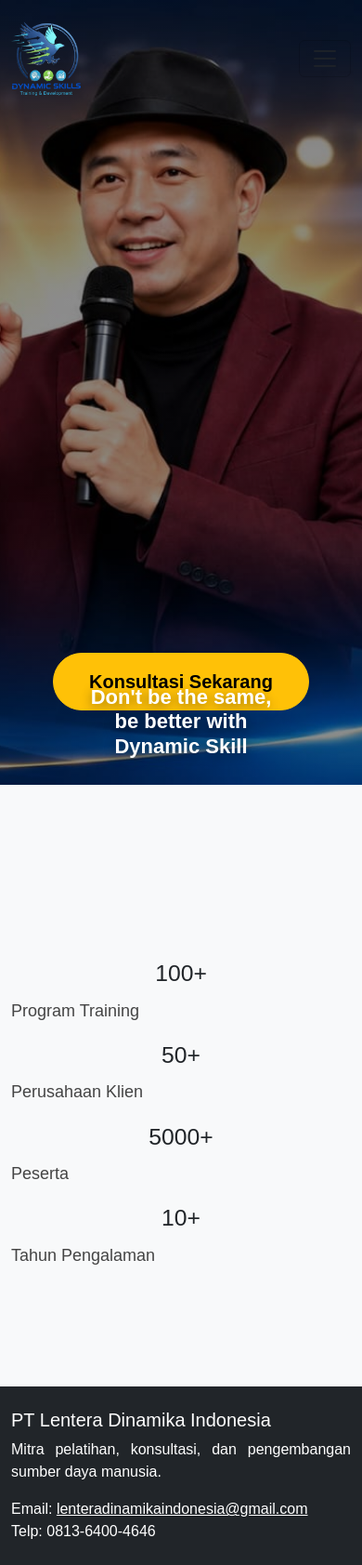
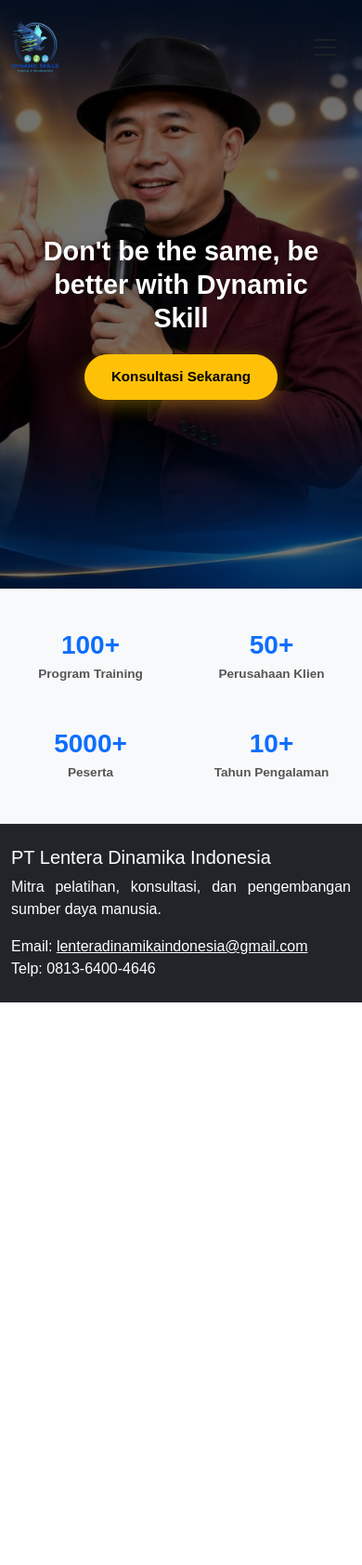
Before and after one commit to Jiefrizal/dynamic-skill, a Flask app: page / in a window 390 px wide. Shown: the whole page at 93% size. After the commit the page ends 1078 px from the top, so only its background shows below. Run offline with Flask 3, Linux system fonts and the light colour scheme.

Commit message:
update website Dynamic Skill

```diff
--- a/static/css/style.css
+++ b/static/css/style.css
@@ -38,16 +38,16 @@
 ================================================== */
 
 .hero{
-    min-height:100vh;
+    min-height:calc(100vh - 80px);
     position:relative;
     display:flex;
-    align-items:flex-end;
+    align-items:center;
     justify-content:center;
     text-align:center;
-    padding:120px 20px 80px;
+    padding:130px 20px 80px;
 
     background-image:
-        linear-gradient(rgba(0,0,0,.45), rgba(0,0,0,.45)),
+        linear-gradient(rgba(0,0,0,.55), rgba(0,0,0,.55)),
         var(--hero-image);
 
     background-size:cover;
@@ -58,35 +58,39 @@
 }
 
 .hero-content{
+    max-width:900px;
     width:100%;
-}
-
-.hero-button{
-    position:absolute;
-    bottom:100px;
-    left:50%;
-    transform:translateX(-50%);
-
-    opacity:0;
-    animation:fadeBtn .8s ease .4s forwards;
+    margin:0 auto;
+    display:flex;
+    flex-direction:column;
+    align-items:center;
+    justify-content:center;
 }
 
 .hero-title{
-    position:absolute;
-    bottom:30px;
-    left:50%;
-    transform:translateX(-50%);
+    position:relative;
+    left:auto;
+    bottom:auto;
+    transform:none;
+    white-space:normal;
 
-    font-size:30px;
+    font-size:clamp(1.8rem, 4.5vw, 3rem);
     font-weight:800;
-    max-width:1100px;
-    white-space:nowrap;
+    line-height:1.25;
+    max-width:100%;
     text-align:center;
-    text-shadow:0 3px 12px rgba(0,0,0,.45);
+    text-shadow:0 3px 12px rgba(0,0,0,.6);
+    margin-bottom:1.5rem;
 
     opacity:0;
-    animation:fadeTitle 1s ease .7s forwards;
+    animation:fadeUp 1s ease .3s forwards;
 }
+
+.hero-action{
+    opacity:0;
+    animation:fadeUp 1s ease .6s forwards;
+}
+
 .hero-description{
     max-width:820px;
     margin:0 auto 35px;
@@ -101,8 +105,42 @@
 
 .hero .btn{
     border-radius:50px;
-    padding:15px 38px;
+    padding:14px 36px;
     font-weight:600;
+    box-shadow:0 6px 20px rgba(255,193,7,.35);
+    transition:all .3s ease;
+}
+
+.hero .btn:hover{
+    transform:translateY(-2px);
+    box-shadow:0 8px 25px rgba(255,193,7,.5);
+}
+
+/* ==================================================
+   STATS SECTION
+================================================== */
+.stats-section{
+    border-bottom:1px solid #e9ecef;
+}
+
+.stat-card{
+    padding:.75rem .5rem;
+    border-radius:12px;
+}
+
+.stat-number{
+    font-size:clamp(1.8rem, 3.5vw, 2.5rem);
+    font-weight:800;
+    color:#0d6efd;
+    margin-bottom:.25rem;
+}
+
+.stat-label{
+    font-size:.95rem;
+    font-weight:600;
+    color:#555;
+    margin-bottom:0;
+    text-align:center;
 }
 
 
@@ -272,38 +310,73 @@
 }
 
 
-/* ==================================================
-   RESPONSIVE
-================================================== */
-
-@media (max-width:576px){
-
-    .hero-title{
-        font-size:22px;
-        bottom:20px;
-        white-space:normal;
-    }
-
-    .hero-button{
-        bottom:80px;
-    }
-
-    .hero-description{
-        font-size:16px;
-        padding:0 15px;
-    }
-}
 /* ===========================
    LOGO NAVBAR
 =========================== */
 
 .navbar-logo{
-    height:80px;
+    height:75px;
     transition:.3s ease;
 }
 
 .navbar.scrolled .navbar-logo{
-    height:70px;
+    height:60px;
+}
+
+
+/* ==================================================
+   RESPONSIVE
+================================================== */
+
+@media (max-width:768px){
+    .hero{
+        min-height:80vh;
+        padding:110px 16px 60px;
+    }
+
+    .navbar-logo{
+        height:55px;
+    }
+
+    .navbar.scrolled .navbar-logo{
+        height:48px;
+    }
+
+    .stats-section{
+        padding-top:2rem !important;
+        padding-bottom:2rem !important;
+    }
+
+    .stat-number{
+        font-size:1.75rem;
+    }
+
+    .stat-label{
+        font-size:.85rem;
+    }
+}
+
+@media (max-width:576px){
+    .hero{
+        min-height:75vh;
+        padding:100px 15px 50px;
+    }
+
+    .hero-title{
+        margin-bottom:1.25rem;
+    }
+
+    .hero .btn{
+        padding:12px 28px;
+        font-size:.95rem;
+        width:100%;
+        max-width:280px;
+    }
+
+    .hero-description{
+        font-size:15px;
+        padding:0 10px;
+    }
 }
 /* Judul halaman di bawah navbar */
 .content-header{
--- a/templates/pages/home.html
+++ b/templates/pages/home.html
@@ -13,63 +13,46 @@
     {% endif %}
 >
     <div class="container hero-content">
-
-</span>
-
-<div class="mt-4">
+        <h1 class="hero-title">
+            Don't be the same, be better with Dynamic Skill
+        </h1>
+        <div class="hero-action">
             <a href="{{ url_for('consultation') }}" class="btn btn-warning btn-lg">
                 Konsultasi Sekarang
             </a>
         </div>
-
-<h1 class="hero-title">
-    Don't be the same, be better with Dynamic Skill
-</h1>
-
+    </div>
 </section>
 
-<section class="py-5 bg-light">
-
-<div class="container content-page">
-
-<div class="row text-center">
-
-<div class="col-md-3">
-
-<h2>100+</h2>
-
-<p>Program Training</p>
-
+<section class="stats-section py-5 bg-light">
+    <div class="container">
+        <div class="row text-center g-4">
+            <div class="col-6 col-md-3">
+                <div class="stat-card">
+                    <h2 class="stat-number">100+</h2>
+                    <p class="stat-label">Program Training</p>
                 </div>
-
-<div class="col-md-3">
-
-<h2>50+</h2>
-
-<p>Perusahaan Klien</p>
-
             </div>
-
-<div class="col-md-3">
-
-<h2>5000+</h2>
-
-<p>Peserta</p>
-
+            <div class="col-6 col-md-3">
+                <div class="stat-card">
+                    <h2 class="stat-number">50+</h2>
+                    <p class="stat-label">Perusahaan Klien</p>
                 </div>
-
-<div class="col-md-3">
-
-<h2>10+</h2>
-
-<p>Tahun Pengalaman</p>
-
             </div>
-
+            <div class="col-6 col-md-3">
+                <div class="stat-card">
+                    <h2 class="stat-number">5000+</h2>
+                    <p class="stat-label">Peserta</p>
                 </div>
-
             </div>
-
+            <div class="col-6 col-md-3">
+                <div class="stat-card">
+                    <h2 class="stat-number">10+</h2>
+                    <p class="stat-label">Tahun Pengalaman</p>
+                </div>
+            </div>
+        </div>
+    </div>
 </section>
 
 {% endblock %}
```
Lines whose indentation alone changed are shown as unchanged.
